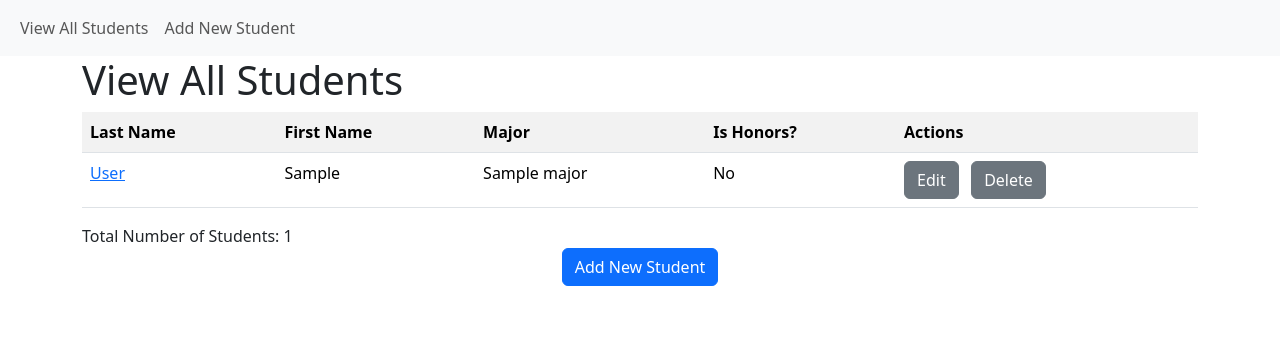
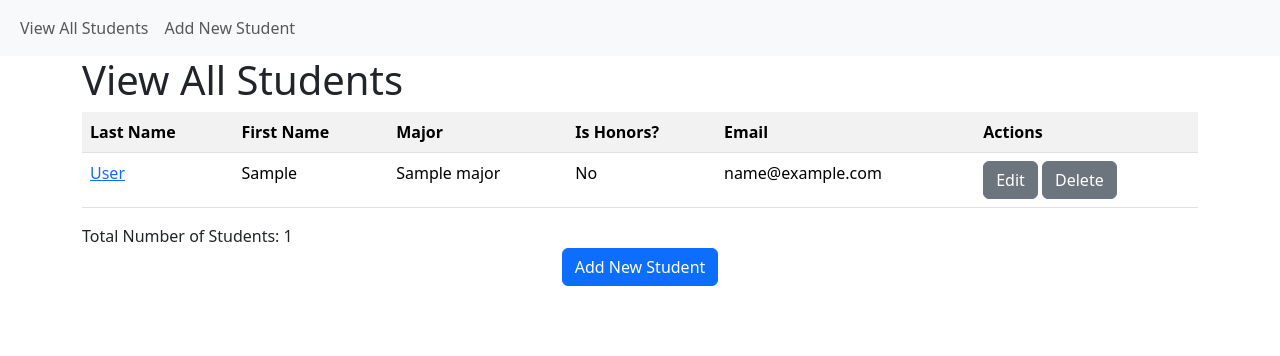
Before and after one commit to vlee791/helloWorld, a Flask app: template templates/student_view_all.html in a window 1280 px wide. Shown: the top 356 px of the page. Run offline with Flask 3, Linux system fonts and the light colour scheme; the template is opened without the code that fills it: most values are stand-ins (such as "Sample title", 1, 10 or a date in 2020).

Commit message:
updated student_entry.html by allowing previously inputted "student email" shows up during view all student

```diff
--- a/templates/student_view_all.html
+++ b/templates/student_view_all.html
@@ -29,6 +29,7 @@
 			<th>First Name</th>
             <th>Major</th>
             <th>Is Honors?</th>
+            <th>Email</th>
             <th>Actions</th>
         </tr>
 
@@ -38,9 +39,9 @@
             <td>{{ each_student['first_name'] }}</td>
             <td>{{ each_major['major'] }}</td>
             <td>{{ 'Yes' if each_student['is_honors'] == 1 else 'No' }}</td>
+            <td>{{ each_student['student_email']}}</td>
             <td>
                 <a href="{{ url_for('student_edit', student_id=each_student['student_id']) }}" class="btn btn-secondary" role="button">Edit</a>
-                &nbsp;
                 <a href="{{ url_for('student_delete', student_id=each_student['student_id']) }}" class="btn btn-secondary" role="button">Delete</a>
             </td>
         </tr>
```
